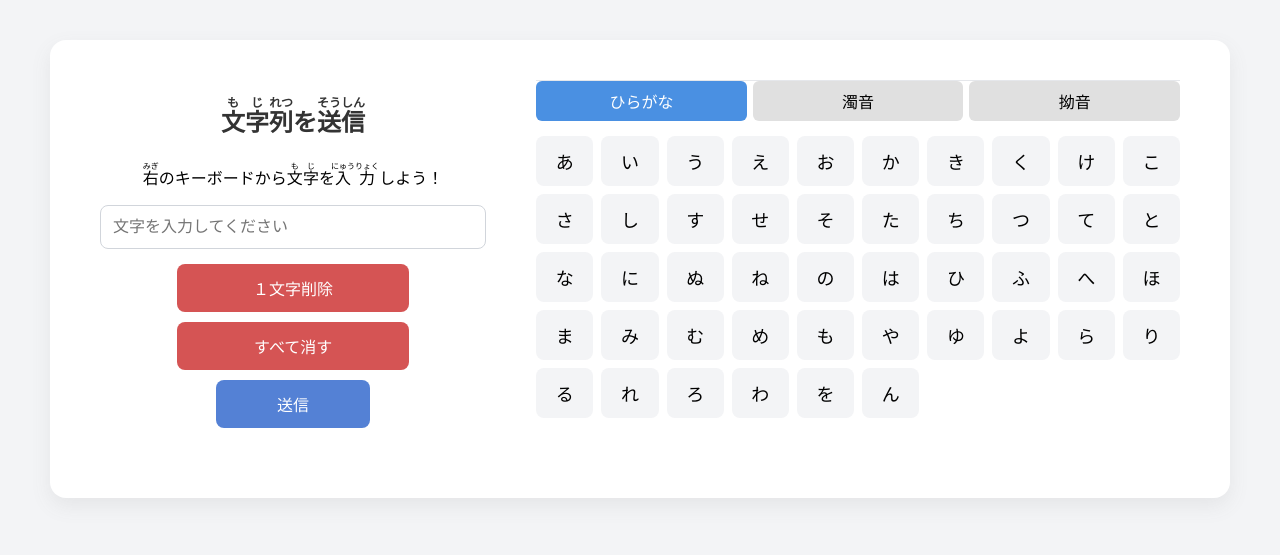
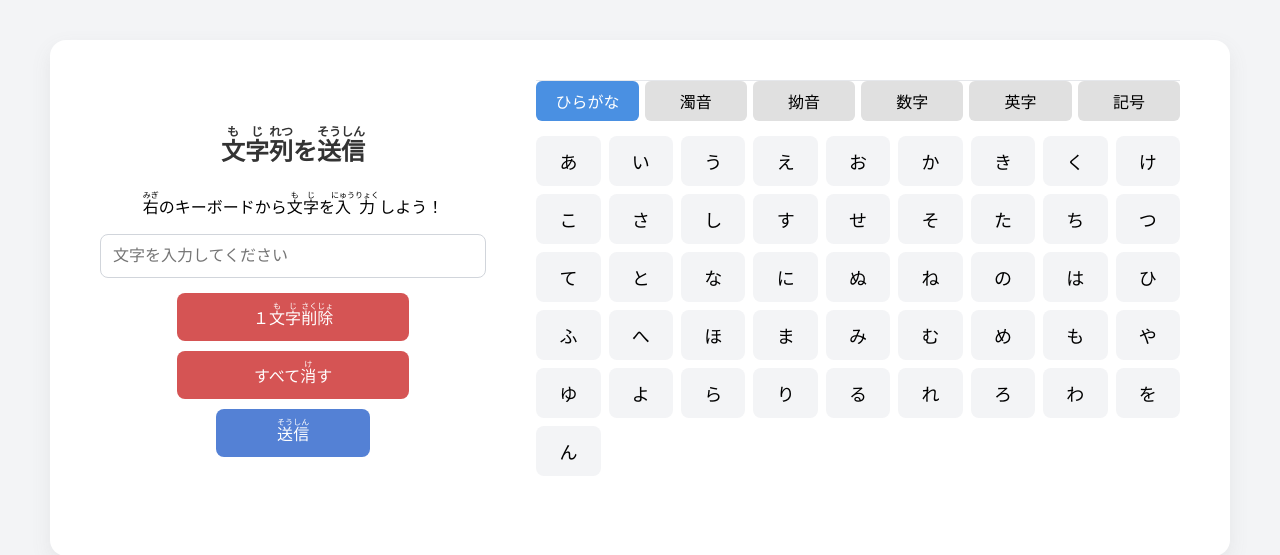
Before and after one commit to nabe29/graduationResearch, a Flask app: page / in a window 1280 px wide. Shown: the top 555 px of the page. Run offline with Flask 3, Linux system fonts and the light colour scheme.

Commit message:
fix 入力キーボードのデザイン変更

```diff
--- a/static/main.css
+++ b/static/main.css
@@ -183,7 +183,7 @@
 /* 文字ボタンのグリッド */
 .kana-grid {
     display: grid;
-    grid-template-columns: repeat(auto-fill, minmax(55px, 1fr));
+    /* grid-template-columns: repeat(auto-fill, minmax(55px, 1fr)); */
     gap: 8px;
     padding: 5px 0 20px 0;
     /* 内側余白調整 */
@@ -202,3 +202,13 @@
 .kana-grid button:hover {
     background: #e5e7eb;
 }
+
+.kana-row {
+    display: flex;
+    gap: 4px;
+    margin-bottom: 6px;
+}
+
+.kana-row button {
+    padding: 6px 10px;
+}
--- a/templates/index.html
+++ b/templates/index.html
@@ -19,11 +19,11 @@
             <input type="text" id="inputText" placeholder="文字を入力してください" readonly>
             <!-- 削除ボタン各種 -->
             <div class="edit-buttons">
-                <button onclick="deleteOne()">１文字削除</button>
-                <button onclick="clearAll()">すべて消す</button>
+                <button onclick="deleteOne()">１<ruby>文<rt>も</rt>字<rt>じ</rt>削<rt>さく</rt>除<rt>じょ</rt></ruby></button>
+                <button onclick="clearAll()">すべて<ruby>消<rt>け</rt></ruby>す</button>
             </div>
             <!-- 送信ボタン -->
-            <button onclick="sendText()" class="btn-send">送信</button>
+            <button onclick="sendText()" class="btn-send"><ruby>送<rt>そう</rt>信<rt>しん</rt></ruby></button>
 
             <p id="result"></p>
         </dev>
@@ -34,9 +34,9 @@
                 <button class="tab-btn active" data-target="tab-hiragana">ひらがな</button>
                 <button class="tab-btn" data-target="tab-dakuon">濁音</button>
                 <button class="tab-btn" data-target="tab-sulkySound">拗音</button>
-                <!-- <button class="tab-btn" data-target="tab-number">数字</button>
+                <button class="tab-btn" data-target="tab-number">数字</button>
                 <button class="tab-btn" data-target="tab-alpha">英字</button>
-                <button class="tab-btn" data-target="tab-symbol">記号</button> -->
+                <button class="tab-btn" data-target="tab-symbol">記号</button>
             </div>
 
             <!-- ひらがな -->
```
Also changed, not shown: historyText.json (+28 -0 lines).
